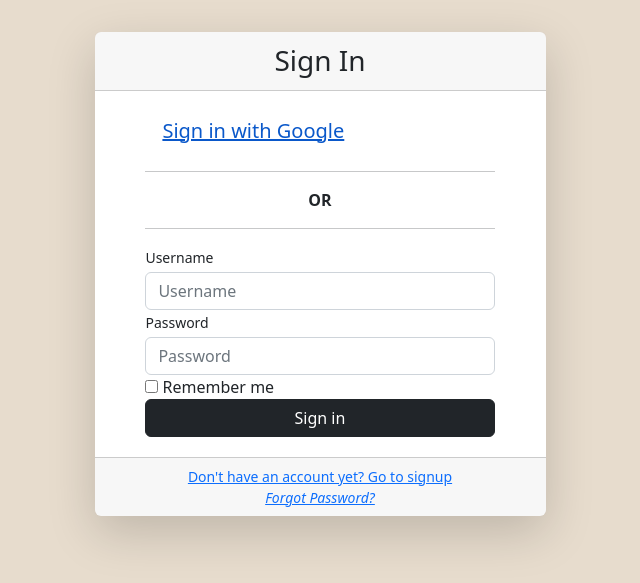
After one commit to SourceCodeKelly/one_social_app, a Django app: page /login/ in a window 1280 px wide. The commit adds this page. Shown: the top 583 px of the page, without its empty margins (320-960 px from the left). Run offline with Django 4.2, Linux system fonts and the light colour scheme; some libraries are stand-ins or nearby versions.

Commit message:
Login/logout almost complete

```diff
--- /dev/null
+++ b/main_app/templates/login.html
@@ -0,0 +1,77 @@
+{% extends "base.html" %}
+{% block title %} Login Page {% endblock title%}
+{% block content %}
+    <div class="form-content my-3 p-3">
+        <div class="container">
+            <div class="row justify-content-center">
+                <div class="col-lg-5">
+                    <div class="card shadow-lg border-0 rounded-lg mt-0 mb-3">
+                        <div class="card-header justify-content-center">
+                          <h3 class="font-weight-light my-1 text-center">Sign In</h3>
+                        </div>
+                        {% if form.errors %}
+                            <div class="alert alert-danger alert-dismissible" role="alert">
+                                <div id="form_errors">
+                                    {% for key, value in form.errors.items %}
+                                        <strong>{{ value }}</strong>
+                                    {% endfor %}
+                                </div>
+                                <button type="button" class="close" data-dismiss="alert" aria-label="Close">
+                                    <span aria-hidden="true">&times;</span>
+                                </button>
+                            </div>
+                        {% endif %}
+                        <div class="card-body">
+                            <form method="POST">
+                                {% csrf_token %}
+                                <div class="form-row">
+                                    <div class="col-md-10 offset-md-1">
+                                        <div class="form-group">
+                                            <a href="#"
+                                                   class="btn btn-link btn-lg active btn-block">Sign in with Google</a>
+                                            <hr>
+                                            <p class="text-center"><strong>OR</strong></p>
+                                            <hr>
+                                            <label class="small mb-1">Username</label>
+                                            {{ form.username }}
+                                        </div>
+                                    </div>
+                                </div>
+                                <div class="form-row">
+                                    <div class="col-md-10 offset-md-1">
+                                        <div class="form-group">
+                                          <label class="small mb-1">Password</label>
+                                          {{ form.password }}
+                                        </div>
+                                    </div>
+                                </div>
+                                <div class="form-row">
+                                    <div class="col-md-10 offset-md-1">
+                                        <div class="form-group">
+                                            <!-- Add a Remember me functionality -->
+                                            {{ form.remember_me }}
+                                            <label> Remember me</label>
+                                        </div>
+                                    </div>
+                                </div>
+                                <div class="form-row">
+                                    <div class="col-md-10 offset-md-1">
+                                        <div class="form-group mt-0 mb-1">
+                                          <button name="login" class="col-md-12 btn btn-dark" id="login">Sign in</button>
+                                        </div>
+                                    </div>
+                                </div>
+                            </form>
+                        </div>
+                        <div class="card-footer text-center">
+                            <div class="small">
+                                <a href="{% url 'signup' %}">Don't have an account yet? Go to signup</a><br>
+                                <a href="#"><i>Forgot Password?</i></a>
+                            </div>
+                        </div>
+                    </div>
+                </div>
+            </div>
+        </div>
+     </div>
+{% endblock content %}
--- a/main_app/templates/signup.html
+++ b/main_app/templates/signup.html
@@ -76,7 +76,7 @@
                     </div>
                     <div class="card-footer text-center">
                         <div class="small">
-                            <a href="#">Have an account? Login</a>
+                            <a href="{% url 'login' %}">Have an account? Login</a>
                         </div>
                     </div>
                 </div>
--- a/main_app/urls.py
+++ b/main_app/urls.py
@@ -1,7 +1,10 @@
 from django.urls import path
 from . import views
+from django.contrib.auth.views import LogoutView
 
 urlpatterns = [
+    path('signup/', views.Signup.as_view(), name='signup'),
+    path('login/', views.Login.as_view(), name='login'),
+    path('logout/', LogoutView.as_view(next_page='login'), name='logout'),
     path('', views.Home.as_view(), name="home"),
-    path('signup/', views.Signup.as_view(), name='signup')
 ]
--- a/main_app/views.py
+++ b/main_app/views.py
@@ -8,7 +8,7 @@ from django.contrib.auth.mixins import LoginRequiredMixin # Restricts users from
 from django.contrib.auth.forms import UserCreationForm # Creates a user automatically
 from django.contrib.auth import login
 from django.contrib import messages
-from .forms import SignupForm
+from .forms import SignupForm, LoginForm
 
 
 # Create your views here.
@@ -39,3 +39,22 @@ class Signup(View):
             return redirect(to='/')
 
         return render(request, self.template_name, {'form': form})
+
+class Login(LoginView):
+    template_name = 'login.html'
+    form_class = LoginForm
+    authentication_form=LoginForm
+    redirect_authenticated_user=True
+
+    def form_valid(self, form):
+        remember_me = form.cleaned_data.get('remember_me')
+
+        if not remember_me:
+            # set session expiry to 0 seconds. So it will automatically close the session after the browser is closed.
+            self.request.session.set_expiry(0)
+
+            # Set session as modified to force data updates/cookie to be saved.
+            self.request.session.modified = True
+
+        # else browser session will be as long as the session cookie time "SESSION_COOKIE_AGE" defined in settings.py
+        return super(Login, self).form_valid(form)
```
Also changed, not shown: main_app/templates/logout.html (added, +10 -0 lines), one_social/settings.py (+6 -1 lines).
